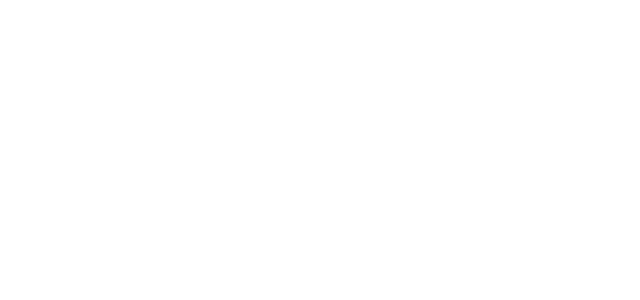
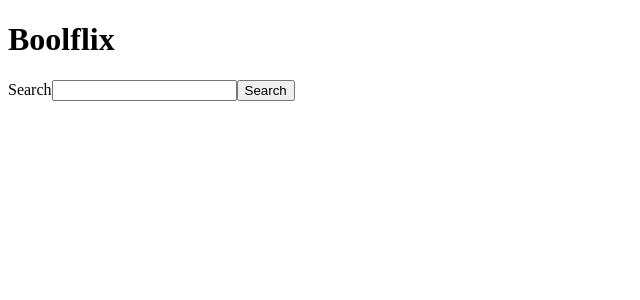
Before and after one commit to RuxandraRambet/vite-boolflix, a Vue app: page / in a window 1280 px wide. Shown: the top 300 px of the page, without its empty margins (0-640 px from the left). Built offline with nearby package versions, Linux system fonts and the light colour scheme.

Commit message:
feat: searchbar milestone1

```diff
--- a/package.json
+++ b/package.json
@@ -9,6 +9,7 @@
     "preview": "vite preview"
   },
   "dependencies": {
+    "@fontsource/roboto": "^5.0.8",
     "axios": "^1.6.2",
     "vue": "^3.3.11"
   },
--- a/src/App.vue
+++ b/src/App.vue
@@ -1,15 +1,19 @@
 <script>
-import SearchComponent from './components/SearchComponent.vue';
+import AppHeader from './components/AppHeader.vue';
+import AppMain from './components/AppMain.vue'
 export default {
   name: 'MainApp',
   components: {
-    SearchComponent,
+    AppHeader,
+    AppMain,
+
   }
 }
 </script>
 
 <template>
-<SearchComponent />
+  <AppHeader />
+  <AppMain />
 </template>
 
 <style scoped>
--- /dev/null
+++ b/src/apiConfig.js
@@ -0,0 +1,7 @@
+const config = {
+    apiKey: 'eed6b21a8af8cb0371253464e6991f9f',
+    apiMovieUrl: 'https://api.themoviedb.org/3/search/movie',
+    apiSeriesUrl: 'https://api.themoviedb.org/3/search/tv',
+};
+
+export default config;
--- /dev/null
+++ b/src/assets/scss/general.scss
@@ -0,0 +1,2 @@
+@use './partials/typography' as *;
+@use './partials/variables' as *;
--- /dev/null
+++ b/src/assets/scss/partials/typography.scss
@@ -0,0 +1,3 @@
+body {
+    font-family: "Roboto";
+  }
--- /dev/null
+++ b/src/components/AppHeader.vue
@@ -0,0 +1,45 @@
+<script>
+//importazione componnente per la ricerca
+import SearchComponent from './SearchComponent.vue';
+// import store
+import { store } from '../store.js'
+// import libreria axios
+import axios from 'axios';
+export default {
+  name: 'AppHeader',
+    components: {
+      SearchComponent,
+    },
+    data(){
+      return {
+        store,
+      }
+    },
+    // metodo per fare la chiamata api
+    methods: {
+      search() {
+        // ricerca movies
+        axios.get(this.store.apiConfig.apiMovieUrl, {
+          params: {
+            api_key: store.apiConfig.apiKey,
+            query: store.searchKey,
+            language: store.searchLanguage,
+          }
+        }).then((response) => {
+          this.store.movies = response.data.results;
+        });
+      },
+    },
+
+
+  }
+</script>
+
+<template>
+  <header>
+    <h1>Boolflix</h1>
+    <SearchComponent @search="search" />
+  </header>
+</template>
+
+<style scoped></style>
--- /dev/null
+++ b/src/components/AppMain.vue
@@ -0,0 +1,31 @@
+<script>
+import Card from './Card.vue';
+import { store } from '../store.js'
+export default {
+  name: 'AppMain',
+  components: {
+    Card,
+  },
+  data() {
+    return {
+      store,
+    };
+  },
+}
+</script>
+
+<template>
+  <main>
+    <ul>
+      <!-- movie list -->
+      <li v-for="movie in store.movies">
+        <!-- movie card -->
+        <Card :title="movie.title" :originalTitle="movie.originale_title" :language="movie.original_language"
+          :vote="movie.vote_average" />
+      </li>
+      <!-- /movie list -->
+    </ul>
+  </main>
+</template>
+
+<style scoped></style>
--- /dev/null
+++ b/src/components/Card.vue
@@ -0,0 +1,25 @@
+<script>
+export default {
+    name: 'Card',
+    props: ['title', 'originalTitle', 'language', 'vote'],
+}
+</script>
+
+<template>
+    <div class="card-container">
+        <div class="title">
+            <h3>{{ title }}</h3>
+        </div>
+        <div class="original-title">
+            <h4>{{ originalTitle }}</h4>
+        </div>
+        <div class="language">
+            <p>{{ language }}</p>
+        </div>
+        <div class="vote">
+            <p>{{ vote }}</p>
+        </div>
+    </div>
+</template>
+
+<style scoped></style>
--- a/src/components/SearchComponent.vue
+++ b/src/components/SearchComponent.vue
@@ -1,13 +1,31 @@
 <script>
+// import store
+import { store } from '../store.js'
 export default {
     name: 'SearchBar',
+    data() {
+        return {
+            store,
+        };
+    },
 }
 </script>
 
 <template>
+    <!-- search area -->
+    <form @submit.prevent="search">
+        <label for="search">Search</label>
+        <!-- input -->
+        <input type="text" id="search" v-model="store.searchKey">
+        <!-- /input -->
+        <!-- button -->
+        <button @click="$emit('search')">Search</button>
+        <!-- /button -->
+    </form>
+    <!-- /search area -->
+
+
 
 </template>
 
-<style scoped>
-
-</style>
+<style scoped></style>
--- a/src/store.js
+++ b/src/store.js
@@ -1,7 +1,12 @@
 import { reactive } from "vue";
-
+import apiConfig from './apiConfig.js';
 export const store = reactive({
+    // valore vuoto per ricerca con v-model
     searchKey: '',
+    // valore ricerca lingua
+    searchLanguage : 'it-IT',
+    // array vuoti per le chiamate api
     movies: [],
-    apiBaseUrl: 'https://api.themoviedb.org/3/search/movie?api_key=eed6b21a8af8cb0371253464e6991f9f'
+    series: [],
+    apiConfig,
 })
```
Also changed, not shown: src/assets/scss/partials/variables.scss (added), 1 other file (tests, documents, lock files or other folders).
